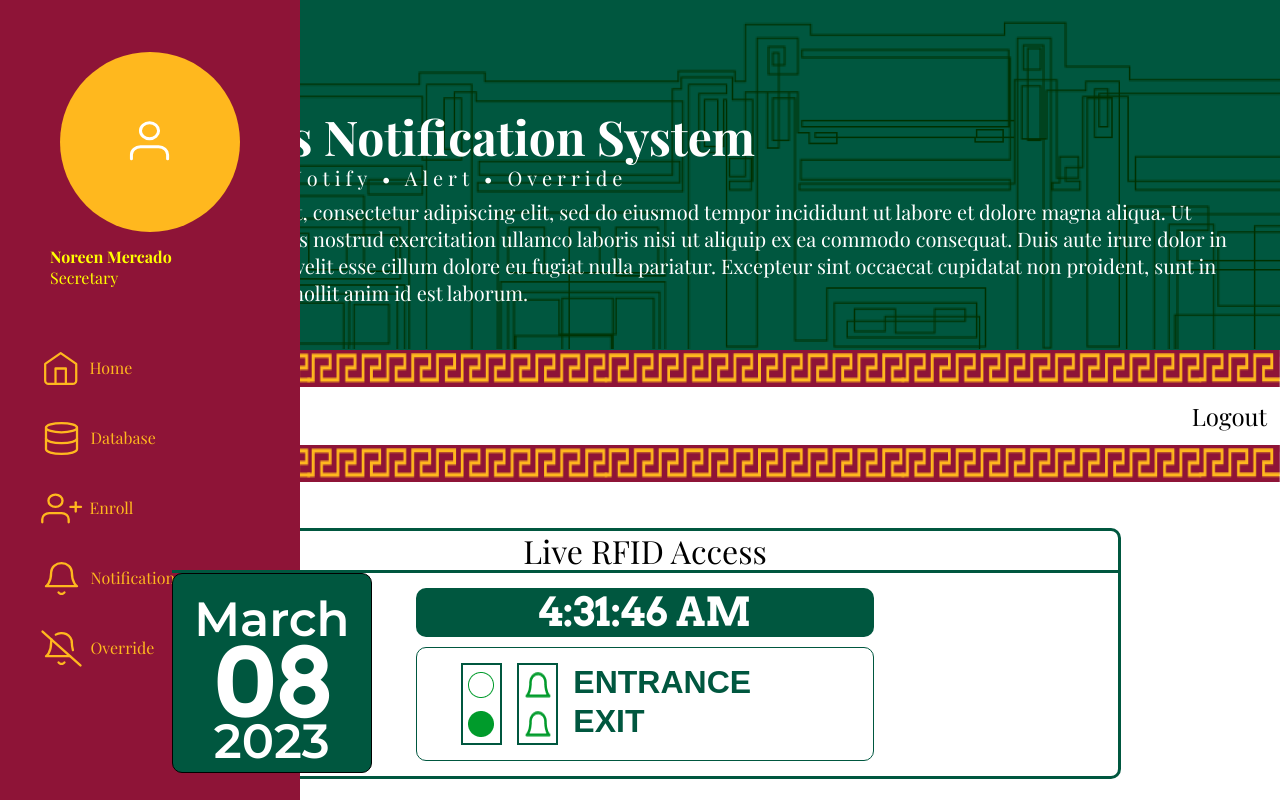
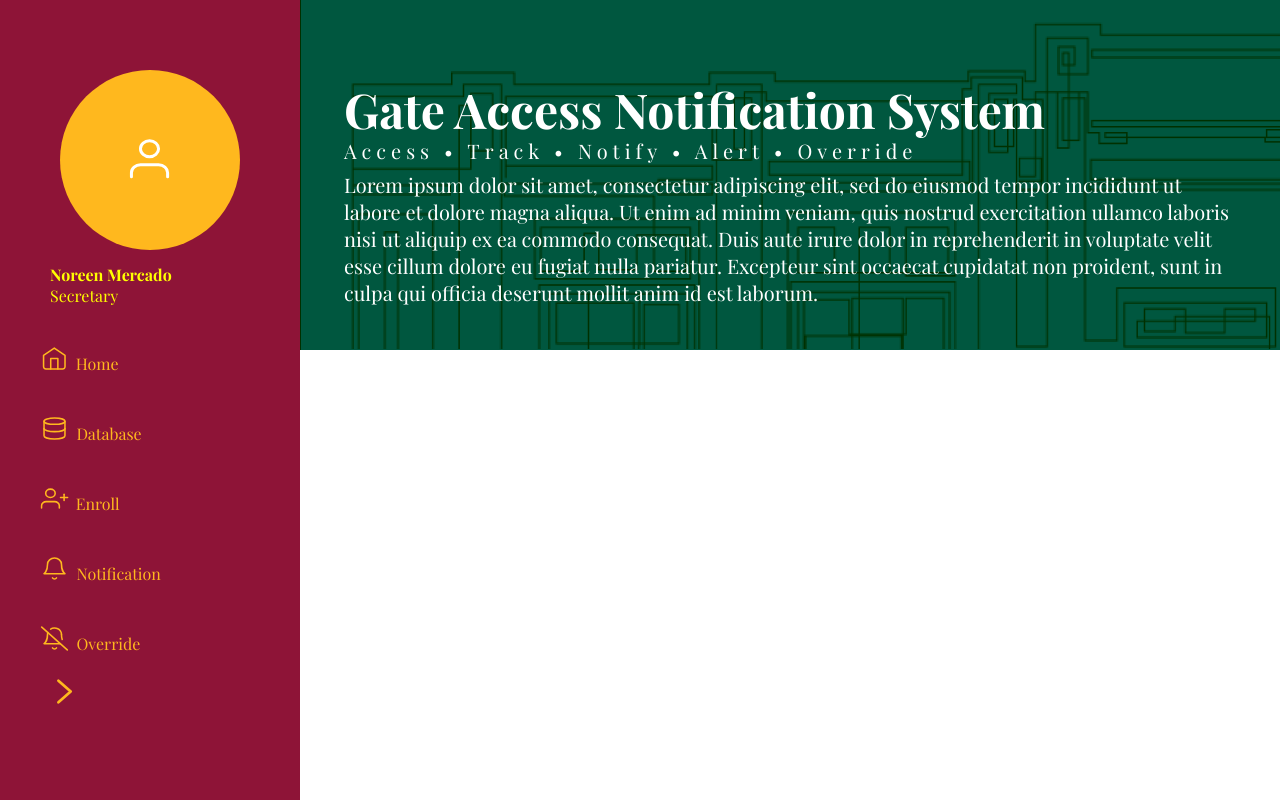
Before and after one commit to Hyper-Devs/Hyper-Devs, a React (Create React App) app in the folder client/: page /dashboard in a window 1280 px wide. Shown: the top 800 px of the page. Built offline with nearby package versions, Linux system fonts and the light colour scheme; the HTML template or start-up script is replaced by a standard one; a web font is replaced by a local one.

Commit message:
fixed positioning of sidebar

```diff
--- a/client/src/Components/Sidebar/Sidebar.css
+++ b/client/src/Components/Sidebar/Sidebar.css
@@ -7,17 +7,16 @@
 }
 
 .sidebar-container {
+	position: relative;
 	background-color: #8E1437;
 	width: 300px;
-	height: 1024px;
-	position: absolute;
-
+	height: 100%;
 	transition: 0.4s;
 }
 
 .sidebar-heading {
 	width: 300px;
-	height: 250px;
+	height: 100%;
 	color: yellow;
 	transition: 0.4s;
 	display: flex;
@@ -28,7 +27,6 @@
 
 .sidebar-heading-profile {
 	width: 200px;
-	height: 75%;
 	transition: 0.4s;
 }
 
--- a/client/src/Pages/Dashboard/Dashboard.css
+++ b/client/src/Pages/Dashboard/Dashboard.css
@@ -1,7 +1,13 @@
-.Dashboard{
+/* main{
     width: 100%;
+    padding: 20px;
+} */
+
+.dashboard-container{
+    position: absolute;
     display: flex;
-    flex-direction: column;
+    flex-direction: row-reverse;
+    height: 100%;
 }
 
 .Dashboard .dashboard-title {
--- a/client/src/Pages/Dashboard/Dashboard.jsx
+++ b/client/src/Pages/Dashboard/Dashboard.jsx
@@ -1,38 +1,17 @@
-import React from 'react';
-import Header from '../../Components/header';
-import Greeting from '../../Components/Greeting';
-import Box from '../../Components/Dashboard/Box';
-import DashFoot from '../../Components/Dashboard/Dashboard-Footer';
-import Footer from '../../Components/footer'
+import React from 'react'
+
 import './Dashboard.css'
+import Header from '../../Components/header'
 import Sidebar from '../../Components/Sidebar/Sidebar'
 
 function Dashboard() {
-  const styles = {
-    contentDiv: {
-      display: "flex",
-    },
-    contentMargin: {
-      marginLeft: "10px",
-      height: "100%",
-      width: "100%",
-    },
-  };
+  return (
+    <div className='dashboard-container'>
+      <Header />
+      <Sidebar />
 
-  return (
-    <>
-      <div style={styles.contentDiv}>
-        <Sidebar></Sidebar>
-        <div style={styles.contentMargin}>
-          <Header/>
-          <Greeting/>
-          <div className='dashboard-title'>Dashboard</div>
-          <Box/>
-          <DashFoot/>
-        </div>
-      </div>
-    </>
-  );
+    </div>
+  )
 }
 
-export default Dashboard;
+export default Dashboard
--- a/client/src/index.css
+++ b/client/src/index.css
@@ -5,6 +5,7 @@ body {
     sans-serif;
   -webkit-font-smoothing: antialiased;
   -moz-osx-font-smoothing: grayscale;
+  display: flex;
 }
 
 code {
```
